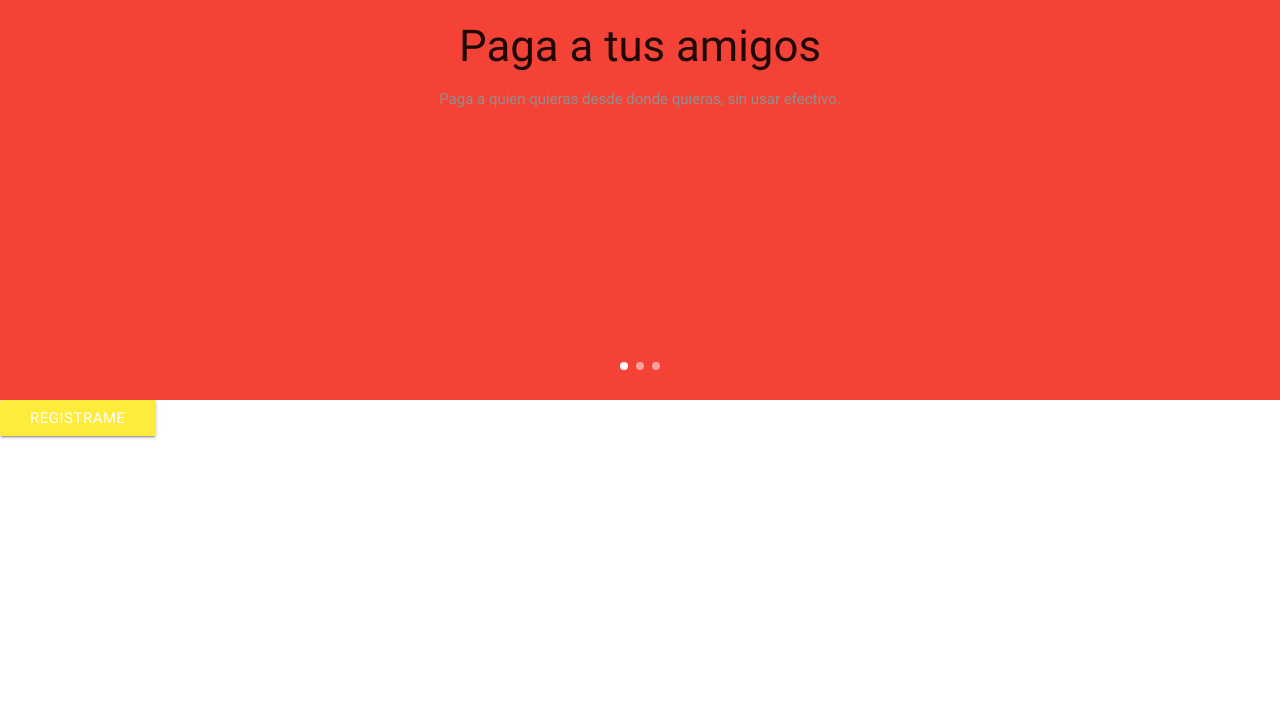
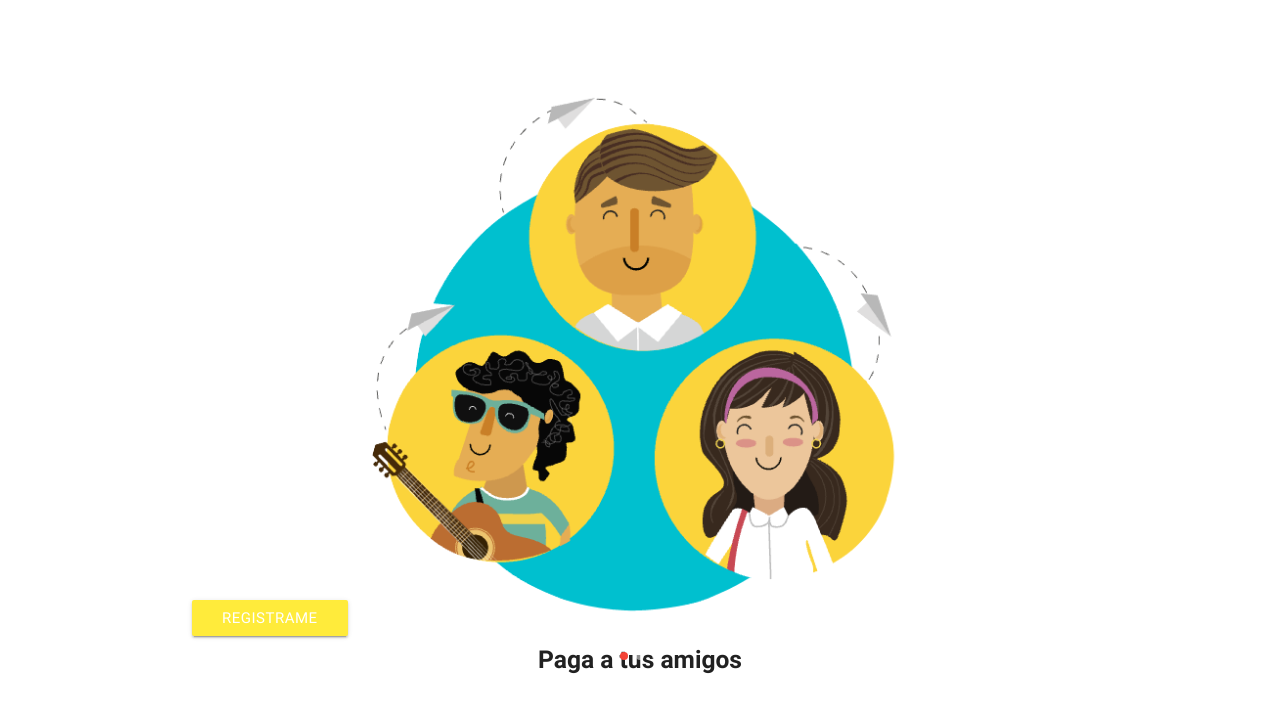
Before and after one commit to Mishmore/yape-app, a website: page public/index.html in a window 1280 px wide. Drawn offline with nearby package versions, Linux system fonts and the light colour scheme; no server answers.

Commit message:
images carousel

```diff
--- a/public/css/main.css
+++ b/public/css/main.css
@@ -15,6 +15,10 @@ body,h1,h2,h3,h4,h5,h6,span,input,label,small, button{
 
 .white-text {
   color: #fff;
+}
+
+.font-600 {
+  font-weight: 600;
 }
 
 p,
@@ -37,5 +41,16 @@ p,
 }
 
 .carousel-slider {
-    height: 400px !important;
+  transform: translateY(15%);
+  height: 75vh !important;
+  width: 80%;
+  margin: auto;
 }
+
+.carousel .carousel-item>img {
+    width: 75%;
+}
+
+.carousel .indicators .indicator-item.active {
+    background-color: #f44336;
+}
--- a/public/js/components/welcome.js
+++ b/public/js/components/welcome.js
@@ -1,30 +1,36 @@
 'use strict';
 
 const Welcome = (update) => {
-  const parent = $('<div class=""></div>');
+  const parent = $('<div class="container"></div>');
   const carousel = $('<div class="carousel carousel-slider center" data-indicators="true">');
-  const item1 = $('<div class="carousel-item red" href="#one!">');
-  const title1 = $('<h3 class="text-center">Paga a tus amigos</h3>');
+  const img1 = $('<img src="img/icons/icon-people.png" alt="people">');
+  const item1 = $('<div class="carousel-item" href="#one!">');
+  const title1 = $('<h5 class="text-center font-600">Paga a tus amigos</h5>');
   const p1 = $('<p class="text-center">Paga a quien quieras desde donde quieras, sin usar efectivo.</p>');
 
-  const item2 = $('<div class="carousel-item red" href="#one!">');
-  const title2 = $('<h3 class="text-center">Paga a tus amigos</h3>');
+  const item2 = $('<div class="carousel-item" href="#one!">');
+  const img2 = $('<img src="img/icons/happy-person.png" alt="people">');
+  const title2 = $('<h5 class="text-center font-600">Paga a tus amigos</h5>');
   const p2 = $('<p class="text-center">Paga a quien quieras desde donde quieras, sin usar efectivo.</p>');
 
-  const item3 = $('<div class="carousel-item red" href="#one!">');
-  const title3 = $('<h3 class="text-center">Paga a tus amigos</h3>');
+  const item3 = $('<div class="carousel-item" href="#one!">');
+  const img3 = $('<img src="img/icons/group-people.png" alt="people">');
+  const title3 = $('<h5 class="text-center font-600">Paga a tus amigos</h5>');
   const p3 = $('<p class="text-center">Paga a quien quieras desde donde quieras, sin usar efectivo.</p>');
 
   const btn = $('<button class="btn btn-block yellow white-text">REGISTRAME</button>');
 
   parent.append(carousel);
   carousel.append(item1);
+  item1.append(img1);
   item1.append(title1);
   item1.append(p1);
   carousel.append(item2);
+  item2.append(img2);
   item2.append(title2);
   item2.append(p2);
   carousel.append(item3);
+  item3.append(img3);
   item3.append(title3);
   item3.append(p3);
 
```
Also changed, not shown: public/index.html (+1 -0 lines).
